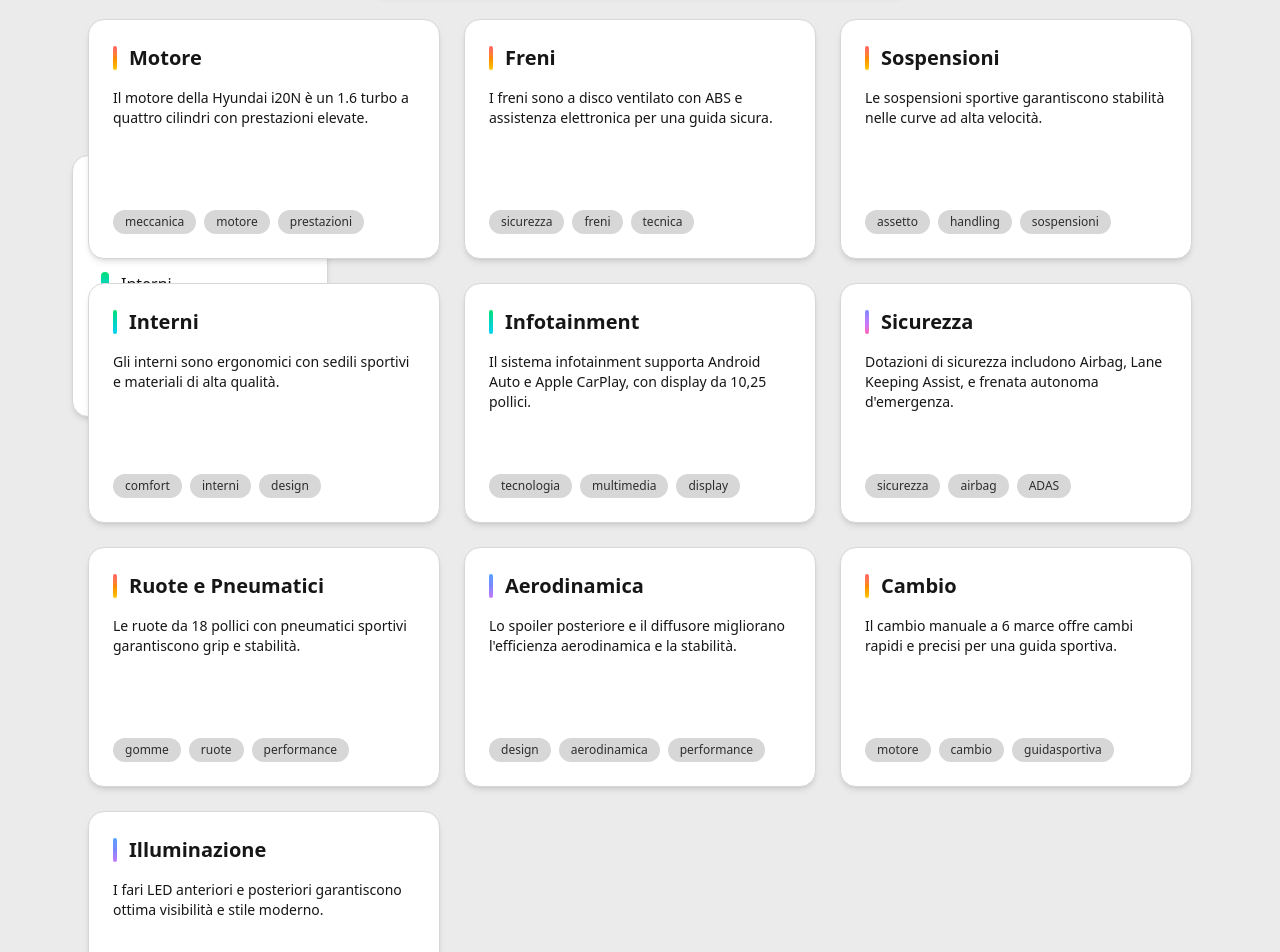
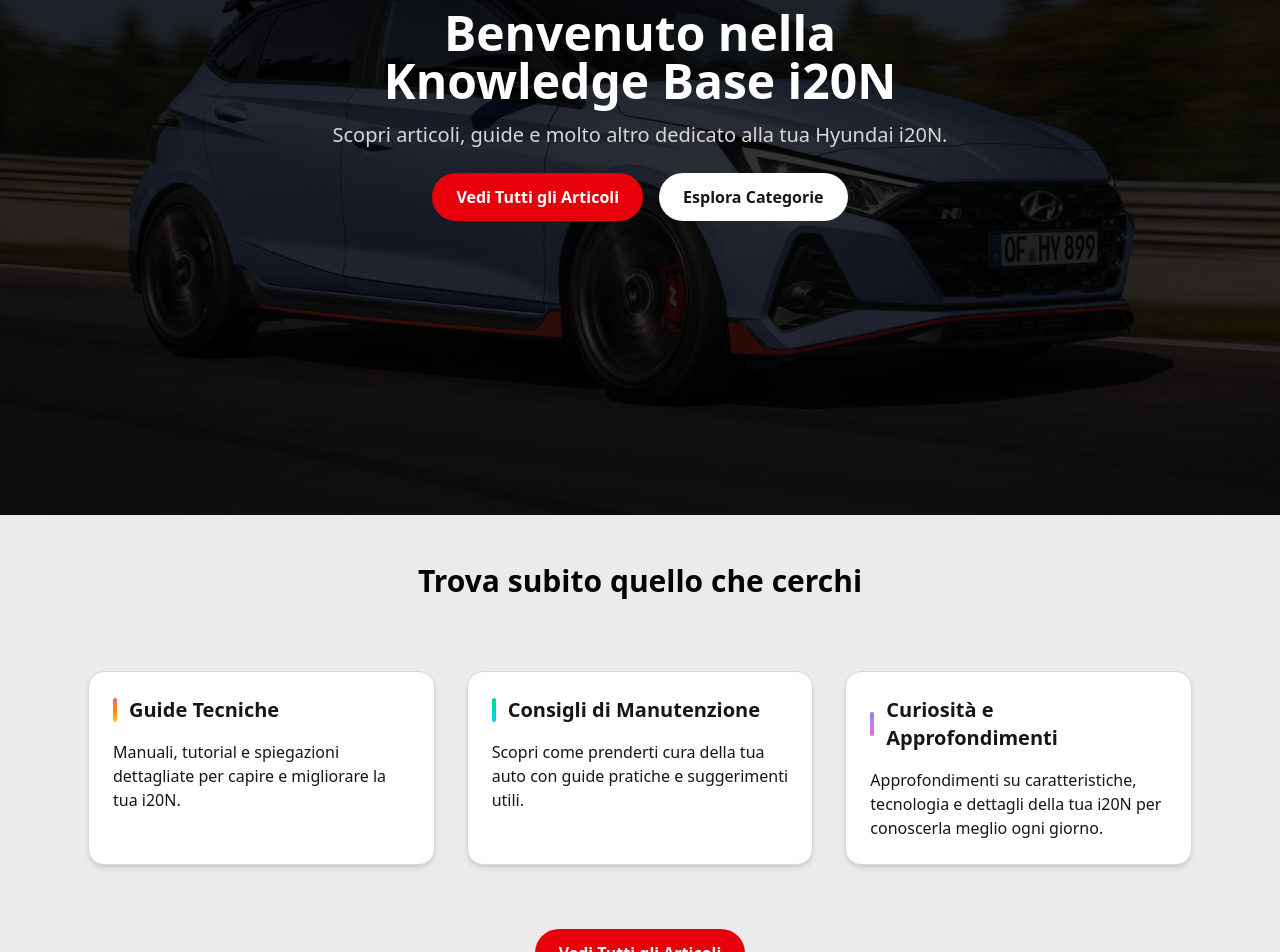
Before and after one commit to zRevenger/i20n-knowledgebase, a React (Vite) app: page / in a window 1280 px wide. Shown: the part 165-1117 px from the top of the page. Built offline with nearby package versions, Linux system fonts and the light colour scheme.

Commit message:
- Added a Homepage - Added an image to act as hero background - Edited header opacity - Added explore page to header - Added explore page to app routing

```diff
--- a/src/App.jsx
+++ b/src/App.jsx
@@ -6,6 +6,7 @@
 import CategoryPage from "./pages/CategoryPage";
 import Footer from "./components/Footer";
 import { themes } from "./utils/theme.js";
+import Homepage from "./pages/Homepage.jsx";
 
 export default function App() {
     const [theme, setTheme] = useState("light");
@@ -20,9 +21,10 @@
             <Header theme={theme} setTheme={setTheme} currentTheme={currentTheme} />
 
             {/* Main content */}
-            <main className="flex-1 pt-20 px-6">
+            <main className="flex-1 pt-20">
                 <Routes>
-                    <Route path="/" element={<KnowledgeBase currentTheme={currentTheme} />} />
+                    <Route path="/" element={<Homepage currentTheme={currentTheme} />} />
+                    <Route path="/esplora" element={<KnowledgeBase currentTheme={currentTheme} />} />
                     <Route path="/categorie" element={<CategoriesPage currentTheme={currentTheme} />} />
                     <Route path="/categorie/:categoryName" element={<CategoryPage currentTheme={currentTheme} />} />
                 </Routes>
--- a/src/components/Header.jsx
+++ b/src/components/Header.jsx
@@ -21,6 +21,9 @@
                 <nav className="flex items-center gap-6">
                     <Link to="/" className={`hover:underline ${currentTheme.headerText}`}>
                         Home
+                    </Link>
+                    <Link to="/esplora" className={`hover:underline ${currentTheme.headerText}`}>
+                        Esplora
                     </Link>
                     <Link to="/categorie" className={`hover:underline ${currentTheme.headerText}`}>
                         Categorie
--- /dev/null
+++ b/src/pages/Homepage.jsx
@@ -0,0 +1,99 @@
+import { Link } from "react-router-dom";
+import heroBg from "../assets/hero-bg.jpg";
+import {categoryGradients} from "../utils/theme.js";
+
+export default function Homepage({ currentTheme }) {
+    return (
+        <div className="flex flex-col min-h-screen  -mx-6 -mt-50">
+            {/* Hero Section */}
+            <section
+                className="relative h-screen w-full flex items-center justify-center text-center"
+                style={{
+                    backgroundImage: `url(${heroBg})`,
+                    backgroundSize: "cover",
+                    backgroundPosition: "center",
+                }}
+            >
+                {/* Overlay scuro per leggibilità */}
+                <div className="absolute inset-0 bg-black/80"></div>
+
+                {/* Contenuto hero */}
+                <div className="relative z-10 max-w-3xl mx-auto px-6">
+                    <h1 className="text-4xl sm:text-5xl font-extrabold text-white mb-4">
+                        Benvenuto nella <br/> Knowledge Base i20N
+                    </h1>
+                    <p className="text-lg sm:text-xl text-gray-200 mb-6">
+                        Scopri articoli, guide e molto altro dedicato alla tua Hyundai i20N.
+                    </p>
+
+                    {/* Pulsanti CTA */}
+                    <div className="flex flex-col sm:flex-row gap-4 justify-center">
+                        <Link
+                            to="/esplora"
+                            className="px-6 py-3 rounded-full font-semibold bg-red-600 text-white hover:bg-red-700 hover:scale-105 hover:shadow-lg transition-all duration-300 ease-in-out"
+                        >
+                            Vedi Tutti gli Articoli
+                        </Link>
+                        <Link
+                            to="/categorie"
+                            className="px-6 py-3 rounded-full font-semibold bg-white text-gray-800 hover:bg-gray-200 hover:scale-105 hover:shadow-lg transition-all duration-300 ease-in-out"
+                        >
+                            Esplora Categorie
+                        </Link>
+                    </div>
+                </div>
+            </section>
+
+            {/* Sezione contenuti introduttivi */}
+
+            <section className="py-12">
+                <h2 className={`max-w-4xl mx-auto px-6 text-center text-2xl sm:text-3xl font-bold mb-6 ${currentTheme.text}`}>
+                    Trova subito quello che cerchi
+                </h2>
+
+                <div className="py-12 max-w-6xl mx-auto px-6 grid sm:grid-cols-2 lg:grid-cols-3 gap-8">
+                    <div className={`p-6 rounded-2xl shadow-md border ${currentTheme.cardBg} ${currentTheme.cardBorder} ${currentTheme.cardText}`}>
+                        <div className="mb-4 flex items-center gap-3">
+                            <div className={`w-1 h-6 rounded-full bg-gradient-to-b ${categoryGradients.meccanica}`}></div>
+                            <h2 className="text-xl font-bold">Guide Tecniche</h2>
+                        </div>
+                        <p>
+                            Manuali, tutorial e spiegazioni dettagliate per capire e migliorare
+                            la tua i20N.
+                        </p>
+                    </div>
+
+                    <div className={`p-6 rounded-2xl border ${currentTheme.cardBg} ${currentTheme.cardBorder} ${currentTheme.cardText}`}>
+                        <div className="mb-4 flex items-center gap-3">
+                            <div className={`w-1 h-6 rounded-full bg-gradient-to-b ${categoryGradients.interni}`}></div>
+                            <h2 className="text-xl font-bold">Consigli di Manutenzione</h2>
+                        </div>
+                        <p>
+                            Scopri come prenderti cura della tua auto con guide pratiche e
+                            suggerimenti utili.
+                        </p>
+                    </div>
+
+                    <div className={`p-6 rounded-2xl border ${currentTheme.cardBg} ${currentTheme.cardBorder} ${currentTheme.cardText}`}>
+                        <div className="mb-4 flex items-center gap-3">
+                            <div className={`w-1 h-6 rounded-full bg-gradient-to-b ${categoryGradients.sicurezza}`}></div>
+                            <h2 className="text-xl font-bold">Curiosità e Approfondimenti</h2>
+                        </div>
+                        <p>
+                            Approfondimenti su caratteristiche, tecnologia e dettagli della tua i20N
+                            per conoscerla meglio ogni giorno.
+                        </p>
+                    </div>
+                </div>
+                <div className="mt-4 flex justify-center">
+                    <Link
+                        to="/esplora"
+                        className="px-6 py-3 rounded-full font-semibold bg-red-600 text-white hover:bg-red-700 hover:scale-105 hover:shadow-lg transition-all duration-300 ease-in-out"
+                    >
+                        Vedi Tutti gli Articoli
+                    </Link>
+                </div>
+            </section>
+        </div>
+    );
+}
--- a/src/utils/theme.js
+++ b/src/utils/theme.js
@@ -3,7 +3,7 @@
         bg: "bg-gray-100", // sfondo soft moderno
         text: "text-gray-900",
 
-        headerBg: "bg-gray-50/80", // header chiaro ma separato
+        headerBg: "bg-gray-50/70", // header chiaro ma separato
         headerBorder: "border-gray-200",
         headerText: "text-gray-900",
 
@@ -22,7 +22,7 @@
         bg: "bg-gray-900",
         text: "text-gray-100",
 
-        headerBg: "bg-gray-800/80",
+        headerBg: "bg-gray-800/70",
         headerBorder: "border-gray-700",
         headerText: "text-gray-100",
 
```
Also changed, not shown: src/assets/hero-bg.jpg (added).
